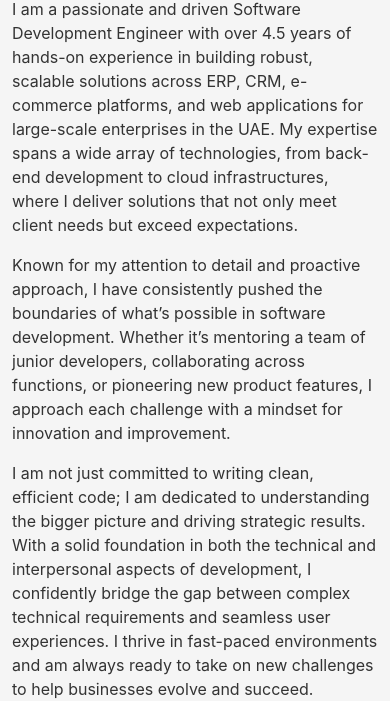
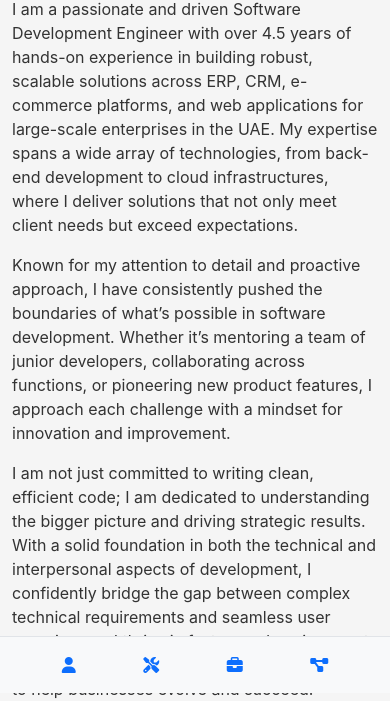
Before and after one commit to akbarali97/akbarali97.github.io, a plain HTML site: page index.html in a window 390 px wide. Shown: the part 151-852 px from the top of the page. Drawn offline with nearby package versions, Linux system fonts and the light colour scheme.

Commit message:
footer added for mobile view

```diff
--- a/index.html
+++ b/index.html
@@ -6,7 +6,7 @@
     <title>Mohamed Akbar Ali | Portfolio</title>
     <link href="https://cdn.jsdelivr.net/npm/bootstrap@5.1.3/dist/css/bootstrap.min.css" rel="stylesheet">
     <link rel="stylesheet" href="main.css">
-    <link rel="stylesheet" href="https://cdnjs.cloudflare.com/ajax/libs/font-awesome/6.0.0-beta3/css/all.min.css" integrity="sha384-k6RqeWeci5ZR/Lv4MR0sA0FfDOM3D8LZT1ErqH2Z5nqO3xzYjHnOg9WjA+NvV5F8" crossorigin="anonymous">
+    <link rel="stylesheet" href="https://cdnjs.cloudflare.com/ajax/libs/font-awesome/6.6.0/css/all.min.css" integrity="sha512-Kc323vGBEqzTmouAECnVceyQqyqdsSiqLQISBL29aUW4U/M7pSPA/gEUZQqv1cwx4OnYxTxve5UMg5GT6L4JJg==" crossorigin="anonymous" referrerpolicy="no-referrer" />
 </head>
 <body class="light-mode">
 
@@ -164,8 +164,13 @@
         </ul>
     </section>
 
-    <footer class="text-center py-4 mt-4 border-top">
-        <p>&copy; 2024 Mohamed Akbar Ali</p>
+    <footer class="navbar navbar-light bg-light fixed-bottom d-md-none">
+        <div class="container d-flex justify-content-around">
+            <a href="#about" class="nav-link" aria-label="About"><i class="fas fa-user"></i></a>
+            <a href="#skills" class="nav-link" aria-label="Skills"><i class="fas fa-tools"></i></a>
+            <a href="#experience" class="nav-link" aria-label="Experience"><i class="fas fa-briefcase"></i></a>
+            <a href="#projects" class="nav-link" aria-label="Projects"><i class="fas fa-project-diagram"></i></a>
+        </div>
     </footer>
 
     <script src="https://cdn.jsdelivr.net/npm/bootstrap@5.1.3/dist/js/bootstrap.bundle.min.js"></script>
```
